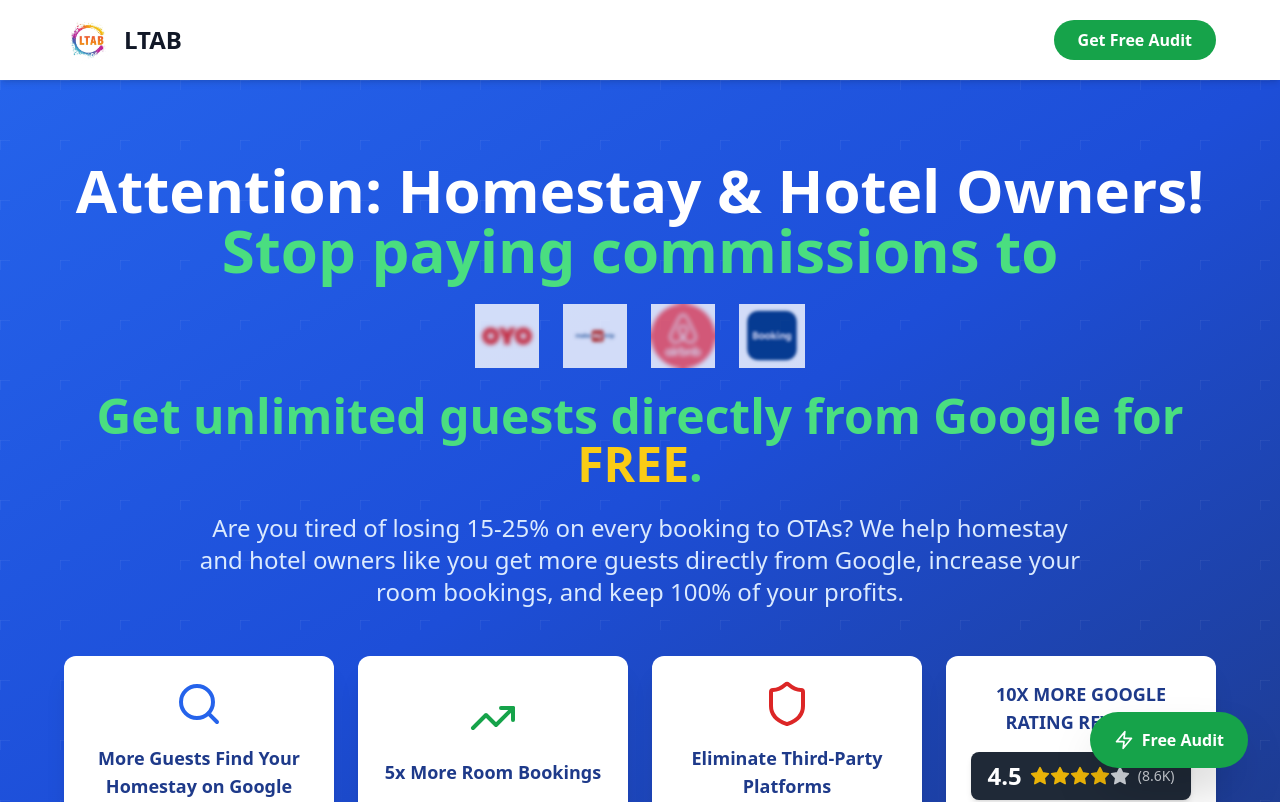
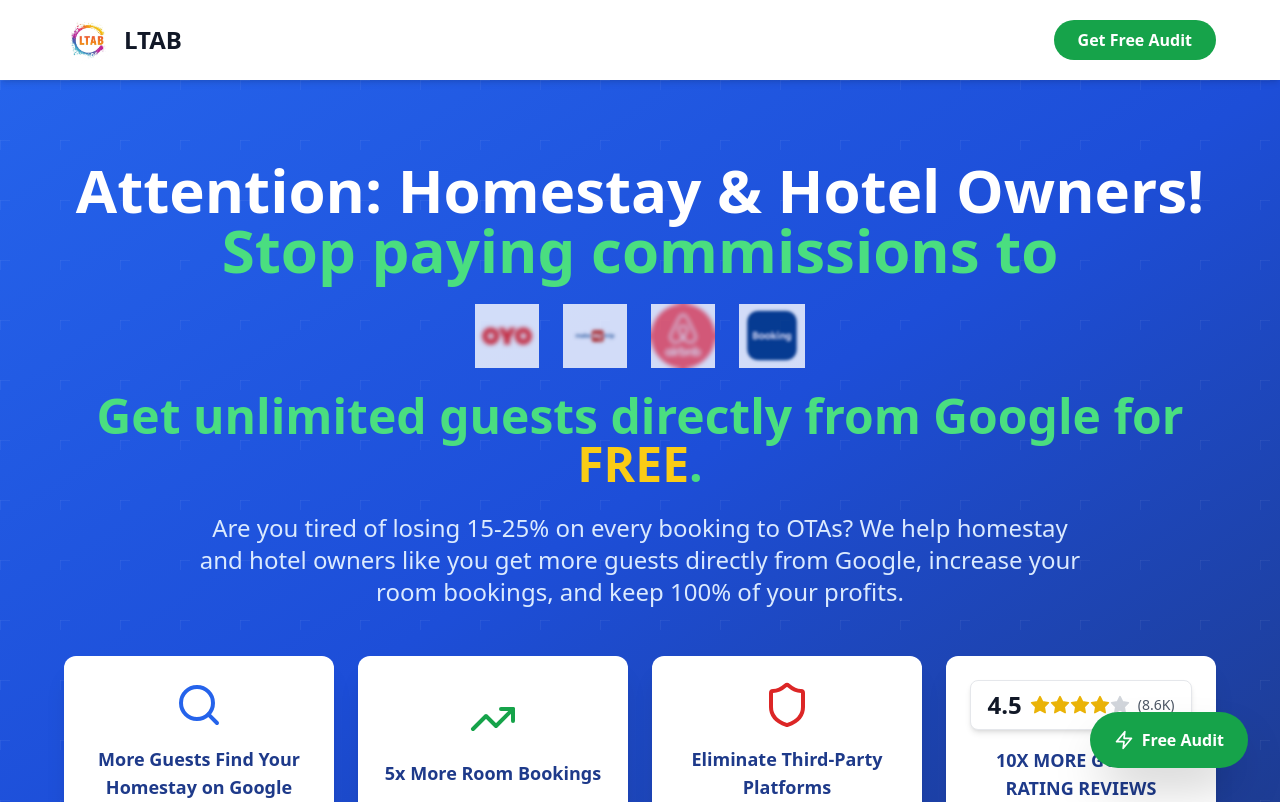
Before and after one commit to kash2021-hobby/GMBPROFILELANDINGPAGEHOMESTAY, a React (Vite) app: page / in a window 1280 px wide. Shown: the top 802 px of the page. Built offline with nearby package versions, Linux system fonts and the light colour scheme.

Commit message:
Updated App.tsx

```diff
--- a/src/App.tsx
+++ b/src/App.tsx
@@ -131,9 +131,8 @@ Location: ${formData.location}`;
             </button>
 
             <button className="bg-white text-blue-900 p-6 rounded-xl shadow-xl hover:shadow-2xl transition-all duration-300 hover:-translate-y-2 group">
-              <h3 className="font-bold text-lg mb-4">10X MORE GOOGLE RATING REVIEWS</h3>
-              <div className="bg-gray-800 rounded-lg px-4 py-2 mx-auto inline-flex items-center justify-center shadow-md">
-                <span className="text-2xl font-bold text-white mr-2">4.5</span>
+              <div className="bg-white rounded-lg px-4 py-2 mb-4 mx-auto inline-flex items-center justify-center shadow-md border border-gray-200">
+                <span className="text-2xl font-bold text-gray-900 mr-2">4.5</span>
                 <div className="flex">
                   <Star className="w-5 h-5 text-yellow-500 fill-yellow-500" />
                   <Star className="w-5 h-5 text-yellow-500 fill-yellow-500" />
@@ -141,8 +140,9 @@ Location: ${formData.location}`;
                   <Star className="w-5 h-5 text-yellow-500 fill-yellow-500" />
                   <Star className="w-5 h-5 text-gray-300 fill-gray-300" />
                 </div>
-                <span className="text-sm text-gray-300 ml-2">(8.6K)</span>
+                <span className="text-sm text-gray-600 ml-2">(8.6K)</span>
               </div>
+              <h3 className="font-bold text-lg">10X MORE GOOGLE RATING REVIEWS</h3>
             </button>
           </div>
         </div>
```
